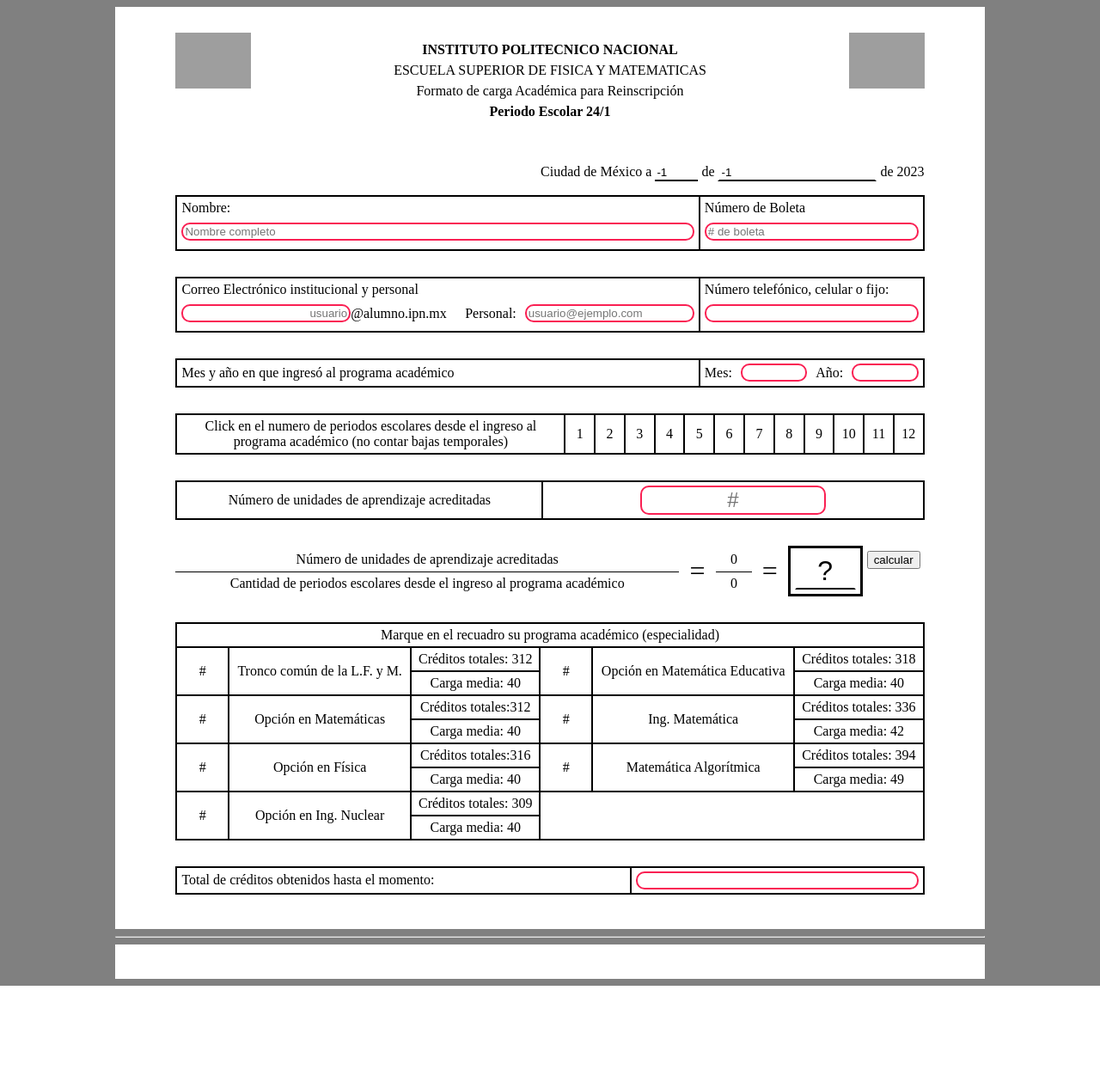
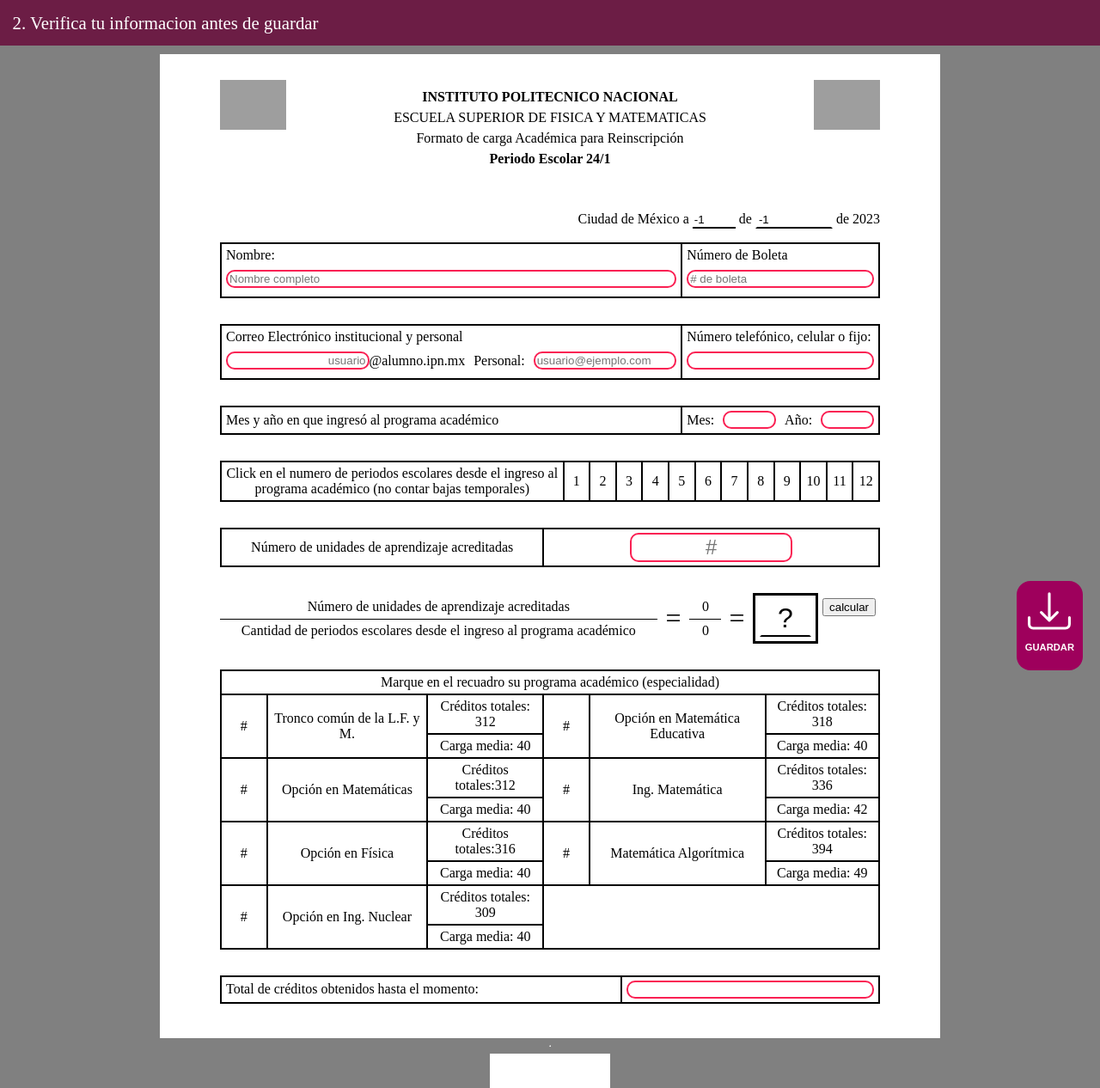
Before and after one commit to lrosasr/API-SAES, a Flask app: template templates/editar.html in a window 1280 px wide. Shown: the whole page at 86% size. Before the commit the page ends 1147 px from the top, so only its background shows below. Run offline with Flask 3, Linux system fonts and the light colour scheme; the template is opened without the code that fills it, so the values that code supplies are empty; grey boxes are pictures that could not be loaded.

Commit message:
cambios menores

```diff
--- a/static/login.html
+++ b/static/login.html
@@ -22,7 +22,7 @@
 				font-size:1.3em;
 				padding:0.7em;
 				color: #fff;
-				background-color:#6e0139;
+				background-color:#6c1d45;
 				flex-direction: column;
 			}
 			footer{
@@ -31,7 +31,7 @@
 				padding:0.7em;
 				font-size: 1.1em;
 				color: rgb(178, 178, 178);
-				background-color:#6e0139;
+				background-color:#6c1d45;
 				position: fixed;
 				bottom: 0;
 				display: flex;
@@ -100,7 +100,7 @@
 			.boton{
 				border:0;
 				border-radius: 10px;
-				background-color: #6e0139;
+				background-color: #6c1d45;
 				color: #fff;
 				padding: 0.2em;
 			}
--- a/templates/editar.html
+++ b/templates/editar.html
@@ -8,17 +8,23 @@
 		<style>
 			body{
 				display: flex;
-				justify-content: center;
+				flex-flow: column nowrap;
 				background-color: #808080;
+				padding: 0;
+				margin:0;
 			}
 			main {
-				max-width: 80%;
+				display: flex;
+				flex-flow: column nowrap;
+				align-items: center;
+				width: 100%;
 			}
 			header{
 				text-align: center;
 				margin-bottom: 40px;
 			}
 			section{
+				max-width: 60%;
 				text-align: center;
 				background-color: #fff;
 				padding: 30px 70px 10px 70px;
@@ -35,6 +41,33 @@
 			}
 			td {
 				padding: 4px 5px 4px 5px;
+			}
+			.bar{
+				color: #fff;
+				font-size:1.3em;
+				padding:0.7em;
+				background-color: #6c1d45;
+				margin-bottom: 10px;
+			}
+			.guardar{
+				font-size: 0.7em;
+				font-family: Arial, Helvetica, sans-serif;
+				font-weight: bold;
+				display: flex;
+				flex-direction: column;
+				align-items: center;
+				color:#fff;
+				position: fixed;
+				bottom:0;
+				background-color: #9e005c;
+				padding:10px;
+				border-radius: 16px;
+				margin: 20px;
+				right: 0;
+			}
+			.guardar svg{
+				color: #fff;
+				width: 50px;
 			}
 			.cabecera{
 				display: inline-block;
@@ -102,7 +135,13 @@
 
 
 	<body>
+		<div class="bar">2. Verifica tu informacion antes de guardar</div>
+		<div class="guardar"><svg xmlns="http://www.w3.org/2000/svg" fill="currentColor" class="bi bi-download" viewBox="0 0 16 16">
+			<path d="M.5 9.9a.5.5 0 0 1 .5.5v2.5a1 1 0 0 0 1 1h12a1 1 0 0 0 1-1v-2.5a.5.5 0 0 1 1 0v2.5a2 2 0 0 1-2 2H2a2 2 0 0 1-2-2v-2.5a.5.5 0 0 1 .5-.5z"/>
+			<path d="M7.646 11.854a.5.5 0 0 0 .708 0l3-3a.5.5 0 0 0-.708-.708L8.5 10.293V1.5a.5.5 0 0 0-1 0v8.793L5.354 8.146a.5.5 0 1 0-.708.708l3 3z"/>
+		 </svg><p>GUARDAR</p></div>
 		<main>
+
 			<section class="hoja">
 				<header>
 					<img style="float:left;width: 10%;height: 15%;" src="https://www.ipn.mx/assets/files/imageninstitucional/imagenes/identidad/LOGO-POLIGUINDA-PANTONE222.png"/>
@@ -115,7 +154,7 @@
 					<img style="float: right;width:10%;height: 15%;" src="https://www.esfm.ipn.mx/assets/files/esfm/img/ESCUDO_ESFM.png"/>
 				</header>
 				<div class="contenedor" style="text-align: right;">
-					<p>Ciudad de México a <input type="number" value="-1" style="width: 50px;"> de <input type="text" value="-1"> de 2023</p>
+					<p>Ciudad de México a <input type="number" value="-1" style="width: 50px;"> de <input type="text" value="-1" style="width:90px;"> de 2023</p>
 				</div>
 				<table>
 					<colgroup>
```
